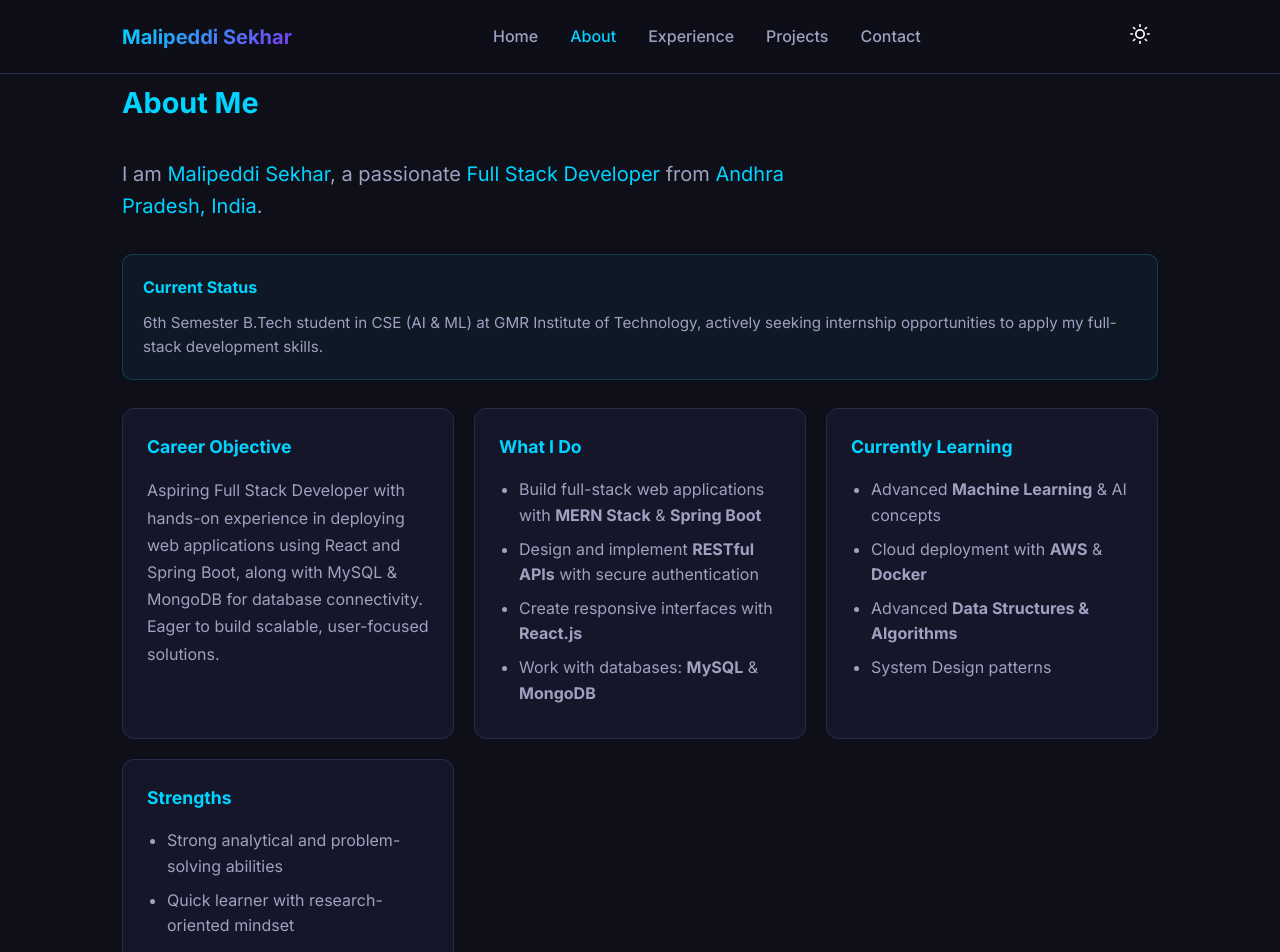
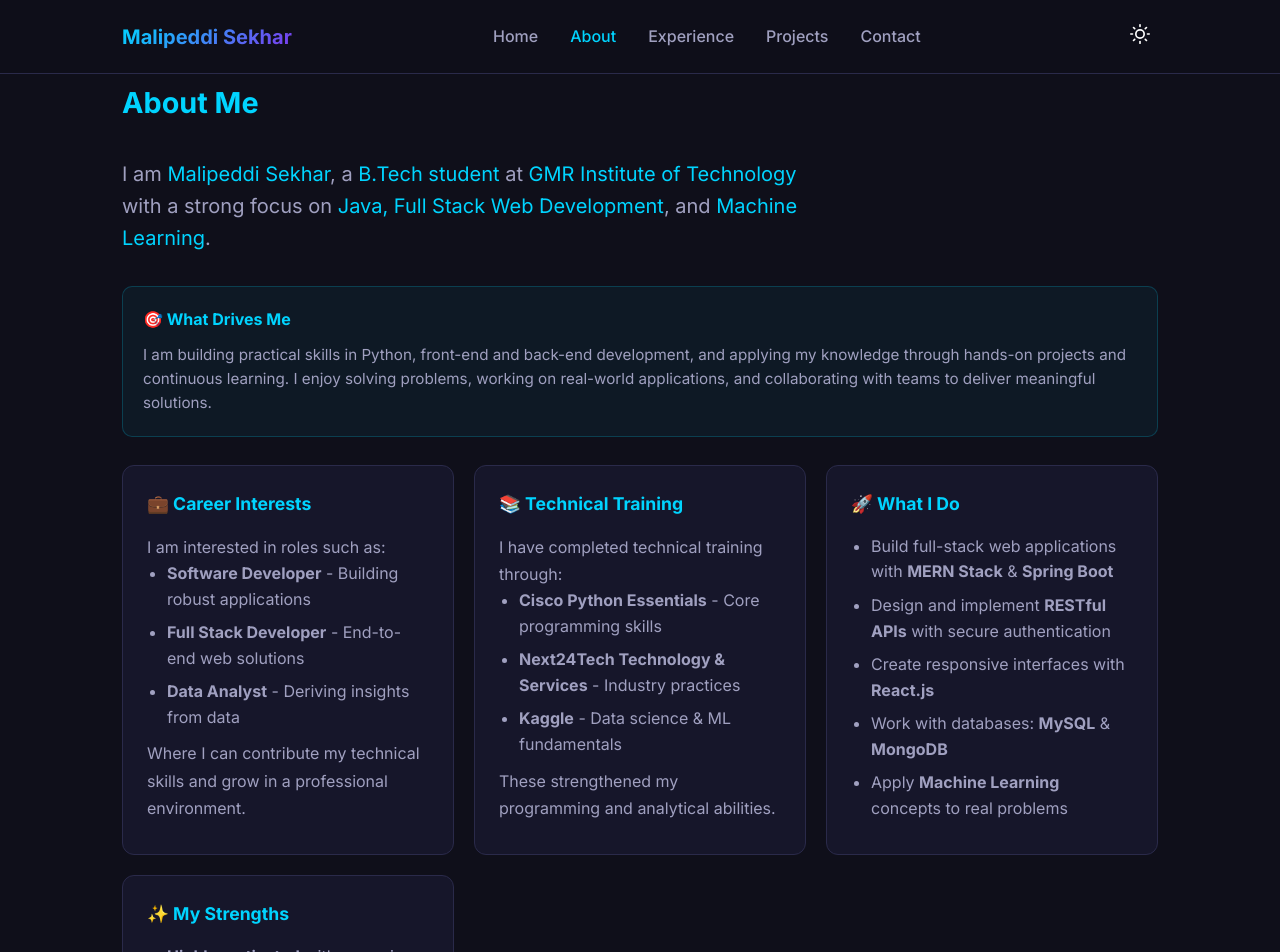
Before and after one commit to malipeddisekhar/sekhar-portfolio, a React (Create React App) app in the folder client/: page /about in a window 1280 px wide. Shown: the top 952 px of the page. Built offline with nearby package versions, Linux system fonts and the light colour scheme; no server answers.

Commit message:
Update About section with enhanced professional info

```diff
--- a/client/src/pages/About.jsx
+++ b/client/src/pages/About.jsx
@@ -65,49 +65,66 @@ function About() {
         <div className="about-intro">
           <h2 className="section-title">About Me</h2>
           <p className="about-text">
-            I am <span className="highlight">Malipeddi Sekhar</span>, a passionate
-            <span className="highlight"> Full Stack Developer</span> from
-            <span className="highlight"> Andhra Pradesh, India</span>.
+            I am <span className="highlight">Malipeddi Sekhar</span>, a
+            <span className="highlight"> B.Tech student</span> at
+            <span className="highlight"> GMR Institute of Technology</span> with a strong focus on
+            <span className="highlight"> Java, Full Stack Web Development</span>, and
+            <span className="highlight"> Machine Learning</span>.
           </p>
 
           {/* Current Status */}
           <div className="status-card">
-            <h3>Current Status</h3>
-            <p>6th Semester B.Tech student in CSE (AI & ML) at GMR Institute of Technology, actively seeking internship opportunities to apply my full-stack development skills.</p>
+            <h3>🎯 What Drives Me</h3>
+            <p>I am building practical skills in Python, front-end and back-end development, and applying my knowledge through hands-on projects and continuous learning. I enjoy solving problems, working on real-world applications, and collaborating with teams to deliver meaningful solutions.</p>
           </div>
 
           <div className="about-details">
             <div className="about-card">
-              <h3>Career Objective</h3>
-              <p>Aspiring Full Stack Developer with hands-on experience in deploying web applications using React and Spring Boot, along with MySQL & MongoDB for database connectivity. Eager to build scalable, user-focused solutions.</p>
+              <h3>💼 Career Interests</h3>
+              <p>I am interested in roles such as:</p>
+              <ul className="list-disc">
+                <li><strong>Software Developer</strong> - Building robust applications</li>
+                <li><strong>Full Stack Developer</strong> - End-to-end web solutions</li>
+                <li><strong>Data Analyst</strong> - Deriving insights from data</li>
+              </ul>
+              <p style={{marginTop: '10px'}}>Where I can contribute my technical skills and grow in a professional environment.</p>
             </div>
             <div className="about-card">
-              <h3>What I Do</h3>
+              <h3>📚 Technical Training</h3>
+              <p>I have completed technical training through:</p>
+              <ul className="list-disc">
+                <li><strong>Cisco Python Essentials</strong> - Core programming skills</li>
+                <li><strong>Next24Tech Technology & Services</strong> - Industry practices</li>
+                <li><strong>Kaggle</strong> - Data science & ML fundamentals</li>
+              </ul>
+              <p style={{marginTop: '10px'}}>These strengthened my programming and analytical abilities.</p>
+            </div>
+            <div className="about-card">
+              <h3>🚀 What I Do</h3>
               <ul className="list-disc">
                 <li>Build full-stack web applications with <strong>MERN Stack</strong> & <strong>Spring Boot</strong></li>
                 <li>Design and implement <strong>RESTful APIs</strong> with secure authentication</li>
                 <li>Create responsive interfaces with <strong>React.js</strong></li>
                 <li>Work with databases: <strong>MySQL</strong> & <strong>MongoDB</strong></li>
+                <li>Apply <strong>Machine Learning</strong> concepts to real problems</li>
               </ul>
             </div>
             <div className="about-card">
-              <h3>Currently Learning</h3>
+              <h3>✨ My Strengths</h3>
               <ul className="list-disc">
-                <li>Advanced <strong>Machine Learning</strong> & AI concepts</li>
-                <li>Cloud deployment with <strong>AWS</strong> & <strong>Docker</strong></li>
-                <li>Advanced <strong>Data Structures & Algorithms</strong></li>
-                <li>System Design patterns</li>
+                <li><strong>Highly motivated</strong> with a passion for technology</li>
+                <li><strong>Quick learner</strong> who adapts to new challenges</li>
+                <li><strong>Problem solver</strong> with analytical thinking</li>
+                <li><strong>Team collaborator</strong> delivering meaningful solutions</li>
+                <li><strong>Committed</strong> to improving skills every day</li>
               </ul>
             </div>
-            <div className="about-card">
-              <h3>Strengths</h3>
-              <ul className="list-disc">
-                <li>Strong analytical and problem-solving abilities</li>
-                <li>Quick learner with research-oriented mindset</li>
-                <li>Effective communicator and team collaborator</li>
-                <li>Passionate about continuous learning</li>
-              </ul>
-            </div>
+          </div>
+
+          {/* Looking For */}
+          <div className="status-card" style={{marginTop: '2rem', background: 'linear-gradient(135deg, rgba(0, 212, 255, 0.1), rgba(124, 58, 237, 0.1))'}}>
+            <h3>🔍 Actively Seeking Opportunities</h3>
+            <p>I am actively seeking <strong>internship or entry-level opportunities</strong> where I can gain industry experience and make a positive impact. Let's connect and build something amazing together!</p>
           </div>
         </div>
 
```
